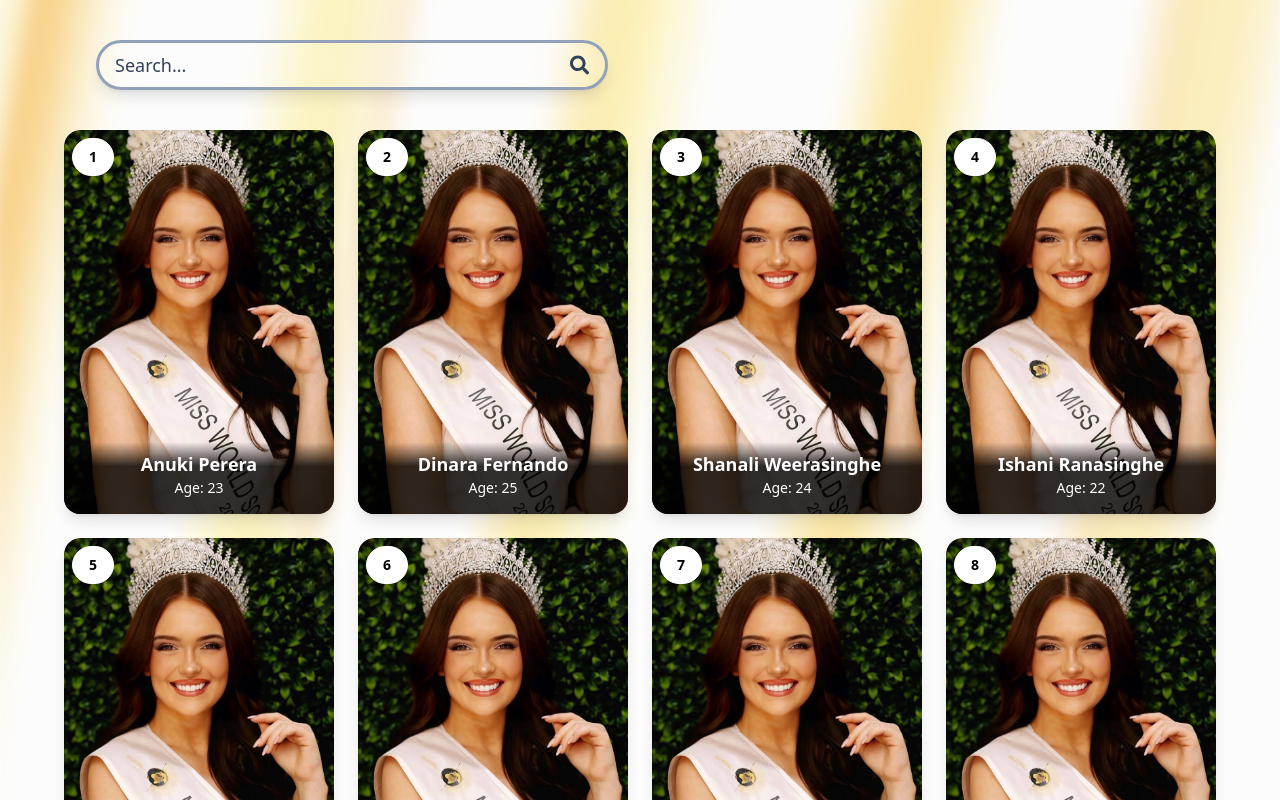
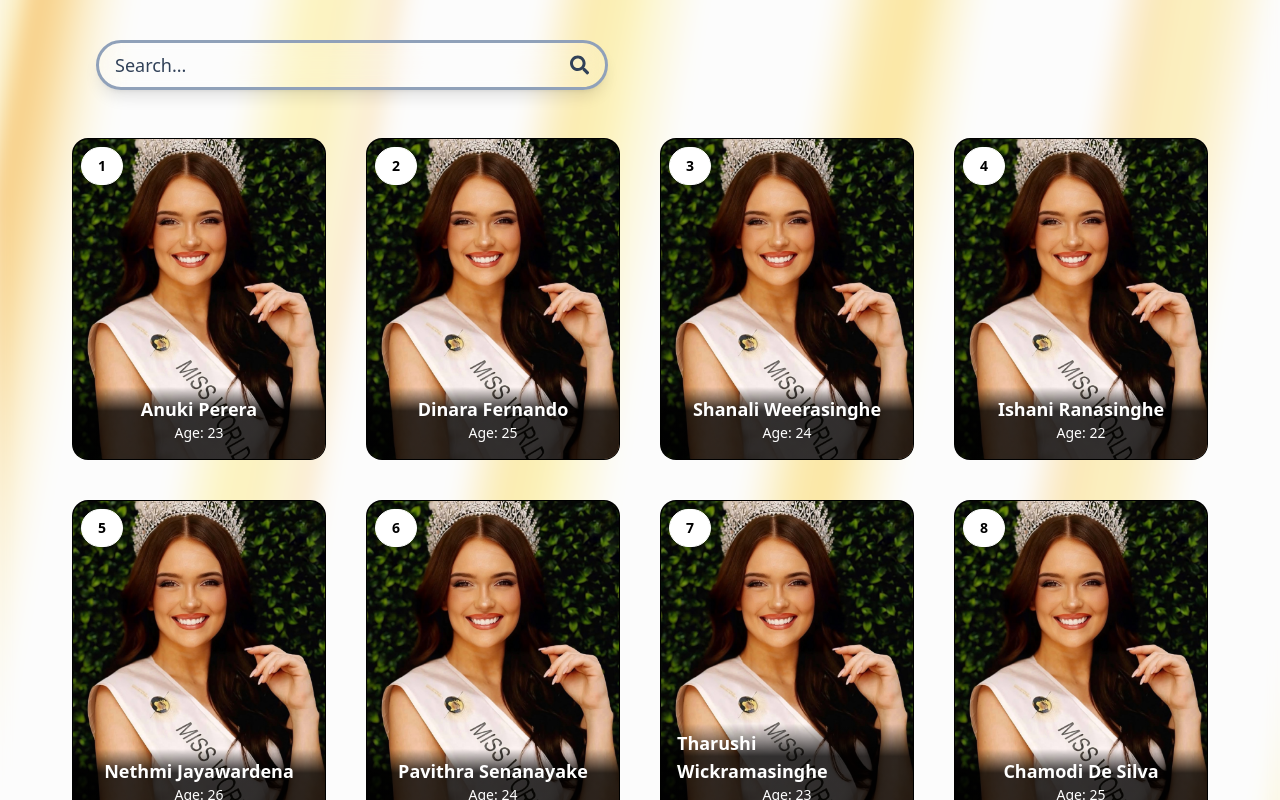
Before and after one commit to Savindugunasekar/pageantproject, a Next.js app: page / in a window 1280 px wide. Shown: the part 800-1600 px from the top of the page. Built offline with nearby package versions, Linux system fonts and the light colour scheme.

Commit message:
hover effect

```diff
--- a/components/CandidateCard.tsx
+++ b/components/CandidateCard.tsx
@@ -1,4 +1,5 @@
 import React from "react";
+import { cn } from "@/app/lib/utils";
 import Image, { StaticImageData } from "next/image";
 
 interface CandidateProps {
@@ -10,8 +11,13 @@ interface CandidateProps {
 
 const CandidateCard: React.FC<CandidateProps> = ({ name, image, age, number }) => {
   return (
-    <div className="shadow-lg relative flex flex-col items-center text-center transition-transform transform hover:scale-105 hover:shadow-2xl rounded-2xl overflow-hidden bg-white h-96">
-      {/* Number Badge with Glass Effect */}
+    <div
+      className={cn(
+        "rounded-2xl h-full w-full  overflow-hidden bg-black border border-transparent dark:border-white/[0.2] group-hover:border-slate-700 relative z-20"
+      )}
+    >
+      <div className="relative z-50">
+        {/* Candidate Number */}
         <div className="absolute top-2 left-2 bg-white bg-opacity-30 backdrop-blur-md text-black text-sm font-bold px-4 py-2 rounded-full shadow-lg border border-white">
           {number}
         </div>
@@ -20,14 +26,20 @@ const CandidateCard: React.FC<CandidateProps> = ({ name, image, age, number }) =
         <Image
           src={image}
           alt={name}
-
-        className="object-cover w-full h-80 rounded-t-2xl w-full h-full"
+          className="object-cover w-full h-80 rounded-t-2xl"
         />
 
         {/* Gradient Overlay & Info */}
-      <div className="absolute bottom-0 w-full p-4 flex flex-col items-center text-white" style={{ background: 'linear-gradient(to top, rgba(0, 0, 0, 0.8) 60%, rgba(0, 0, 0, 0) 90%)' }}>
+        <div
+          className="absolute bottom-0 w-full p-4 flex flex-col items-center text-white"
+          style={{
+            background:
+              "linear-gradient(to top, rgba(0, 0, 0, 0.8) 60%, rgba(0, 0, 0, 0) 90%)",
+          }}
+        >
           <h1 className="text-lg font-semibold">{name}</h1>
           <p className="text-sm">Age: {age}</p>
+        </div>
       </div>
     </div>
   );
--- a/components/CandidateList.tsx
+++ b/components/CandidateList.tsx
@@ -1,5 +1,9 @@
 import { candidateList } from "@/public/assets/constants/candidates";
 import CandidateCard from "./CandidateCard";
+import Link from "next/link";
+import { useState } from "react";
+import { cn } from "@/app/lib/utils";
+import { AnimatePresence, motion } from "framer-motion"; // Correct import
 
 // Define types for the props
 interface Candidate {
@@ -14,21 +18,49 @@ interface CandidateListProps {
 }
 
 const CandidateList: React.FC<CandidateListProps> = ({ searchTerm }) => {
+  let [hoveredIndex, setHoveredIndex] = useState<number | null>(null);
   const filteredCandidates = candidateList.filter((candidate) =>
     candidate.name.toLowerCase().includes(searchTerm.toLowerCase())
   );
 
   return (
-    <div className="w-full min-h-screen flex justify-center  ">
+    <div className="w-full min-h-screen flex justify-center">
       <div className="grid grid-cols-1 sm:grid-cols-2 md:grid-cols-3 lg:grid-cols-4 gap-6 w-full max-w-[90%]">
         {filteredCandidates.map((candidate) => (
-          <CandidateCard
+          <Link
+            href={`/candidates/${candidate.id}`}
             key={candidate.id}
-            name={candidate.name}
-            image={candidate.image}
-            age={candidate.age}
-            number={candidate.id}
-          />
+            className="relative group block p-2 h-full w-full"
+            onMouseEnter={() => setHoveredIndex(candidate.id)}
+            onMouseLeave={() => setHoveredIndex(null)}
+          >
+            {/* Hover effect background */}
+            <AnimatePresence>
+              {hoveredIndex === candidate.id && (
+                <motion.span
+                  key="hoverEffect"
+                  className="absolute bg-[#EBB866] inset-0 h-full w-full   block rounded-3xl"
+                  layoutId="hoverBackground"
+                  initial={{ opacity: 0 }}
+                  animate={{
+                    opacity: 1,
+                    transition: { duration: 0.15 },
+                  }}
+                  exit={{
+                    opacity: 0,
+                    transition: { duration: 0.15, delay: 0.2 },
+                  }}
+                />
+              )}
+            </AnimatePresence>
+
+            <CandidateCard
+              name={candidate.name}
+              image={candidate.image}
+              age={candidate.age}
+              number={candidate.id}
+            />
+          </Link>
         ))}
       </div>
     </div>
```
Lines whose indentation alone changed are shown as unchanged.
